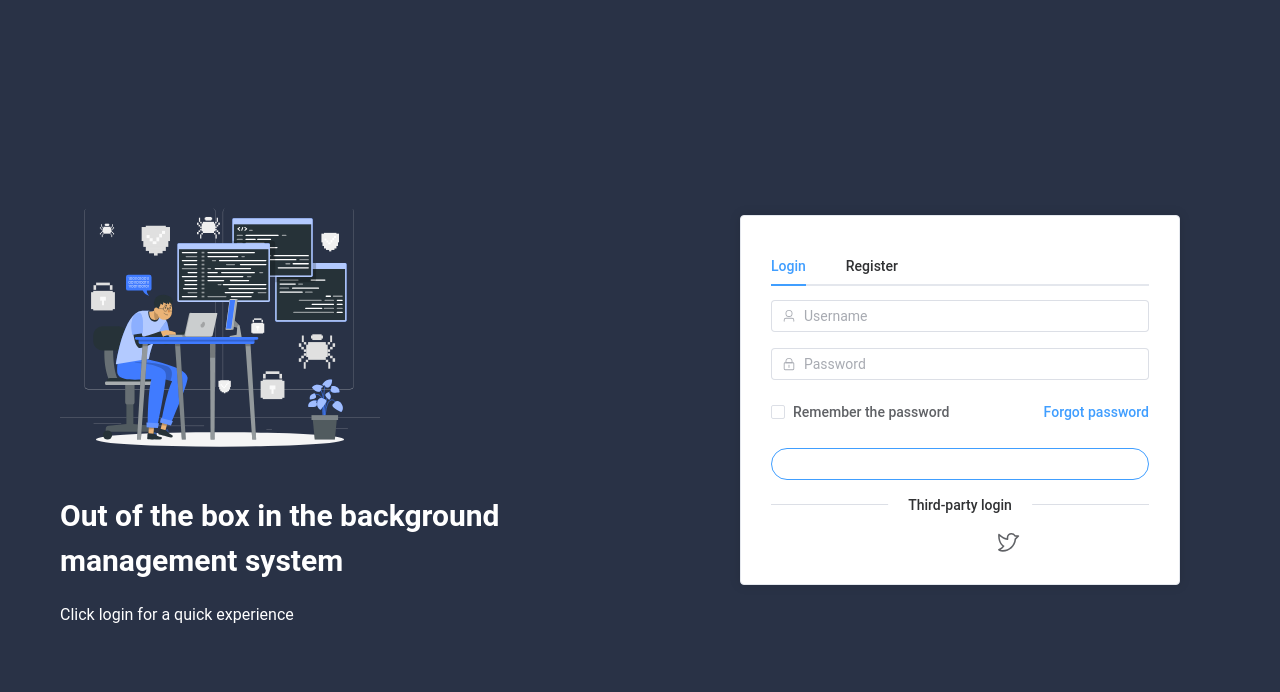
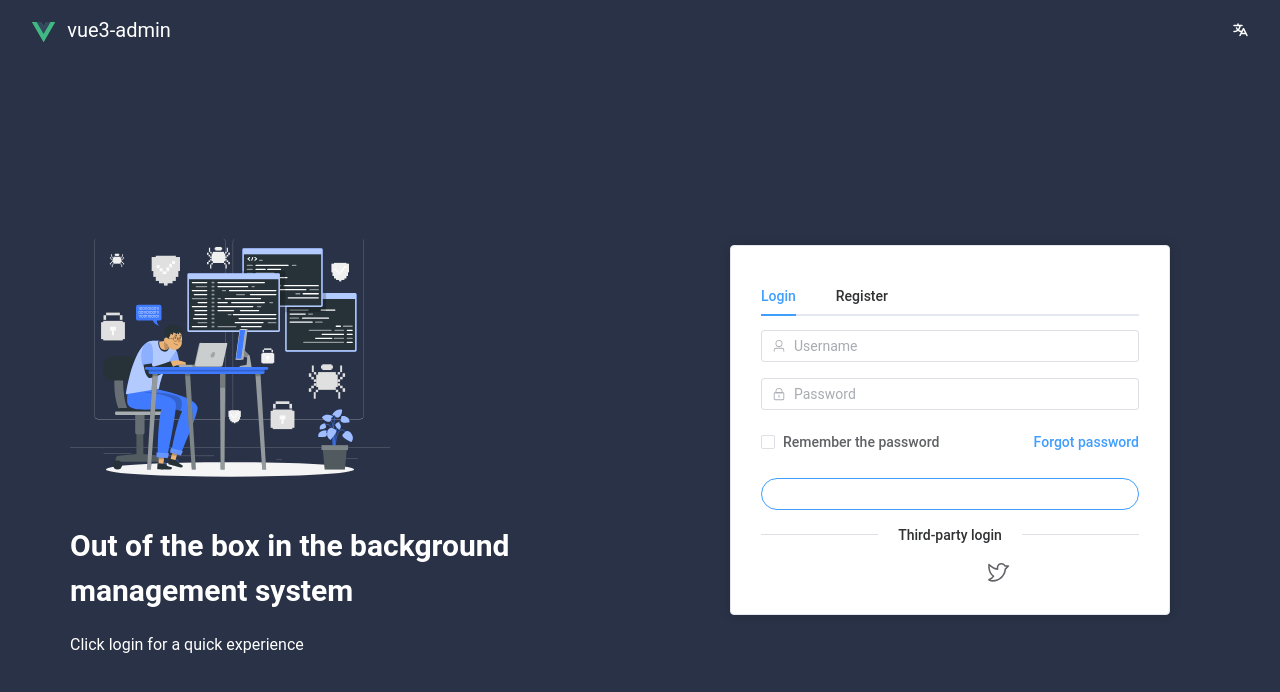
Before and after one commit to OzoneLabs/vuejs3-playground, a Vue app: page / in a window 1280 px wide. Shown: the top 692 px of the page. Built offline with nearby package versions, Linux system fonts and the light colour scheme; some icons are missing.

Commit message:
Add header to login-register page

```diff
--- a/src/views/LoginRegisterPage.vue
+++ b/src/views/LoginRegisterPage.vue
@@ -9,9 +9,24 @@ export default {
 </script>
 
 <template>
-    <el-row class="bg-[#293246] w-screen h-screen">
+    <el-container class="bg-[#293246] w-screen h-screen">
+        <el-header class="pt-4 px-8">
+            <el-row justify="space-between">
+                <div class="text-white text-xl">
+                    <Icon icon="logos:vue" class="inline-block mr-3" />
+                    <span>vue3-admin</span>
+                </div>
+
+                <button>
+                    <Icon icon="ph:translate-bold" color="white" />
+                </button>
+            </el-row>
+        </el-header>
+
+        <el-main>
+            <el-row class="w-full h-full">
                 <el-col :span="12" class="text-white flex-center flex-col">
-            <div style="width: 520px;">
+                    <div class="max-w-520px">
                         <img src="../assets/loginregister-illustration.svg" width="320" />
                         <div class="font-semibold text-30px">Out of the box in the background management system</div>
                         <div class="mt-20px">Click login for a quick experience</div>
@@ -22,6 +37,8 @@ export default {
                     <LoginRegisterCard />
                 </el-col>
             </el-row>
+        </el-main>
+    </el-container>
 </template>
 
 <style scoped>
```
Lines whose indentation alone changed are shown as unchanged.
